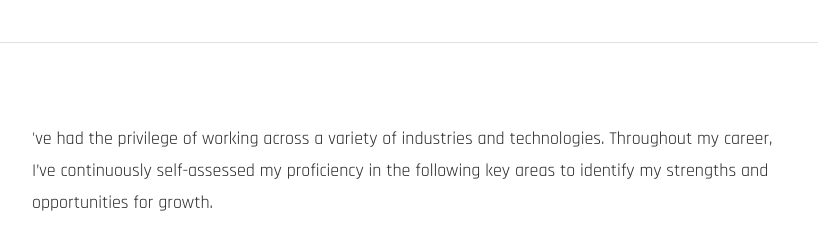
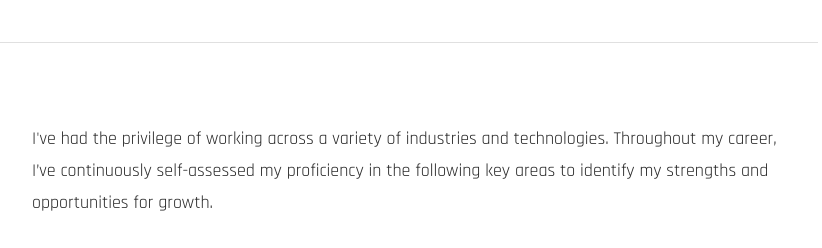
Before and after one commit to MickalSpeller/Azure-Project-Beta-Web-App, a plain HTML site: page index.html in a window 1280 px wide. Shown: the part 4380-4628 px from the top of the page, 362-1184 px from the left. Drawn offline with Linux system fonts and the light colour scheme.

```diff
--- a/index.html
+++ b/index.html
@@ -362,7 +362,7 @@
             <div class="column large-9 tab-12">
                 <div class="resume-block">
                     <p>
-                    've had the privilege of working across a variety of
+                    I've had the privilege of working across a variety of
                     industries and technologies. Throughout my career,
                     I’ve continuously self-assessed my proficiency in
                     the following key areas to identify my strengths
```
